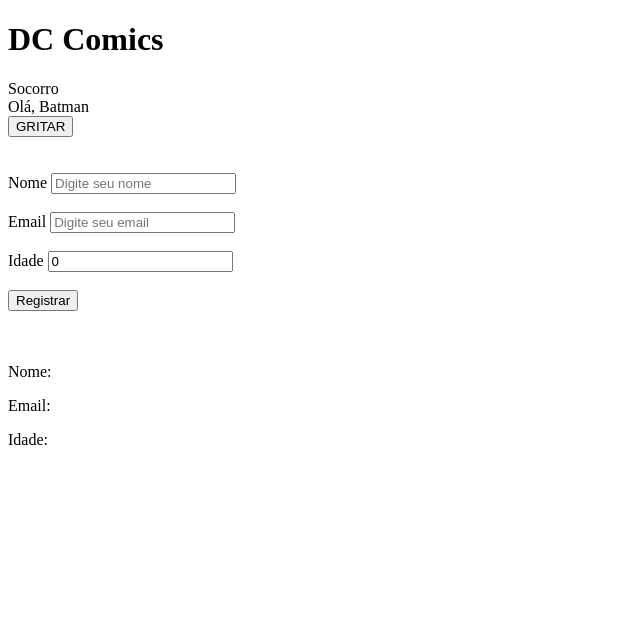
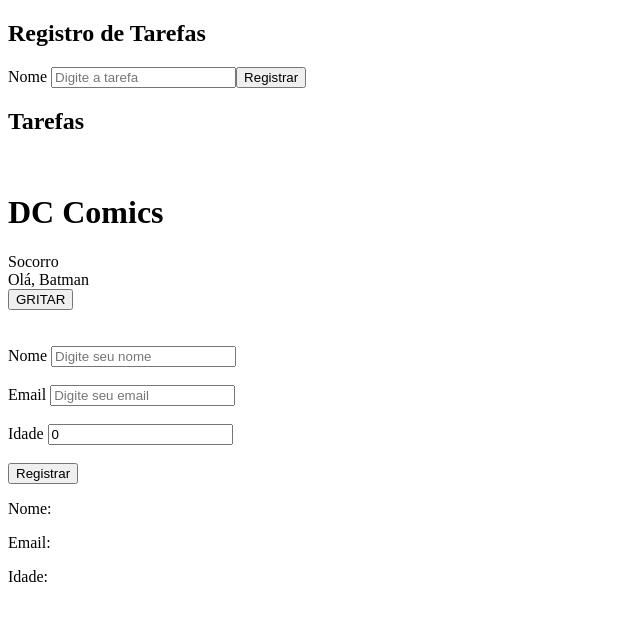
Before and after one commit to DanielSCustodio/Curso-revisao-React, a React (Create React App) app in the folder app/: page / in a window 1280 px wide. Shown: the top 620 px of the page, without its empty margins (0-640 px from the left). Built offline with nearby package versions, Linux system fonts and the light colour scheme.

Commit message:
feat: Arrays

```diff
--- a/app/src/App.js
+++ b/app/src/App.js
@@ -1,77 +1,25 @@
 import React from 'react'
+import Forms from './components/Forms';
+import Lists from './components/Lists';
 import Name from './components/Name'
 
 export default function App () {
   const [ help, setHelp ] = React.useState( 'Socorro' );
-  const [ name, setName ] = React.useState();
-  const [ email, setEmail ] = React.useState();
-  const [ age, setAge ] = React.useState(0);
-  const [user, setUser] = React.useState({})
 
-  function handleRegister (e){
-    e.preventDefault();
-    alert('Registrado com sucesso');
-    setUser(
-      {
-        name,
-        email,
-        age,
-      }
-    )
-  }
 
   return (
     <div>
+      <Lists/>
+      <br />
       <h1>DC Comics</h1>
       <span>{ help }</span>
       <br />
       <Name name="Batman" />
-
       <button onClick={ () => setHelp( help + "o" ) }>GRITAR</button>
       <br />
       <br />
       <br />
-      <form onSubmit={handleRegister}>
-        <label htmlFor='name'>Nome </label>
-        <input
-          id="name"
-          placeholder='Digite seu nome'
-          value = {name}
-          onChange ={({target:{value}})=> setName(value)}
-        />
-        <br />
-        <br />
-
-        <label htmlFor='email'>Email </label>
-        <input
-          id="email"
-          placeholder='Digite seu email'
-          value = {email}
-          onChange ={({target:{value}})=> setEmail(value)}
-          />
-        <br />
-        <br />
-
-        <label htmlFor='idade'>Idade </label>
-        <input
-          id="idade"
-          placeholder='Digite sua idade'
-          value = {age}
-          onChange ={({target:{value}})=> setAge(value)}
-        />
-        <br />
-        <br />
-
-        <button type='submit'>Registrar</button>
-      </form>
-      <br />
-      <br />
-
-      <div>
-        <p>Nome: {user.name}</p>
-        <p>Email: {user.email}</p>
-        <p>Idade: {user.age}</p>
-      </div>
+      <Forms/>
     </div>
   )
 }
--- /dev/null
+++ b/app/src/components/Forms.jsx
@@ -0,0 +1,65 @@
+import React from 'react'
+
+export default function Forms() {
+  const [ name, setName ] = React.useState();
+  const [ email, setEmail ] = React.useState();
+  const [ age, setAge ] = React.useState(0);
+  const [user, setUser] = React.useState({});
+
+  function handleRegister (e){
+    e.preventDefault();
+    alert('Registrado com sucesso');
+    setUser(
+      {
+        name,
+        email,
+        age,
+      }
+    )
+  }
+  return (
+    <div>
+      <form onSubmit={handleRegister}>
+        <label htmlFor='name'>Nome </label>
+        <input
+          id="name"
+          placeholder='Digite seu nome'
+          value = {name}
+          onChange ={({target:{value}})=> setName(value)}
+        />
+        <br />
+        <br />
+
+        <label htmlFor='email'>Email </label>
+        <input
+          type="email"
+          id="email"
+          placeholder='Digite seu email'
+          value = {email}
+          onChange ={({target:{value}})=> setEmail(value)}
+          />
+        <br />
+        <br />
+
+        <label htmlFor='idade'>Idade </label>
+        <input
+          type="number"
+          id="idade"
+          placeholder='Digite sua idade'
+          value = {age}
+          onChange ={({target:{value}})=> setAge(value)}
+        />
+        <br />
+        <br />
+
+        <button type='submit'>Registrar</button>
+      </form>
+
+      <div>
+        <p>Nome: {user.name}</p>
+        <p>Email: {user.email}</p>
+        <p>Idade: {user.age}</p>
+      </div>
+    </div>
+  )
+}
--- /dev/null
+++ b/app/src/components/Lists.jsx
@@ -0,0 +1,37 @@
+import React from 'react'
+
+export default function Lists() {
+
+  const[input, setInput] = React.useState('');
+  const[tasks, setTasks] = React.useState([]);
+
+  function handleRegister (e){
+    e.preventDefault();
+    setTasks([...tasks, input])
+    setInput('')
+  }
+
+  return (
+    <div>
+      <h2>Registro de Tarefas</h2>
+      <form onSubmit={handleRegister}>
+        <label htmlFor='name'>Nome </label>
+        <input
+          id="task"
+          placeholder='Digite a tarefa'
+          value = {input}
+          onChange ={({target:{value}})=> setInput(value)}
+        />
+        <button type='submit'>Registrar</button>
+      </form>
+      <div>
+      <h2>Tarefas</h2>
+      <ul>
+        {tasks.map(task=>(
+          <li key={task}>{task}</li>
+        ))}
+      </ul>
+      </div>
+    </div>
+  )
+}
```
